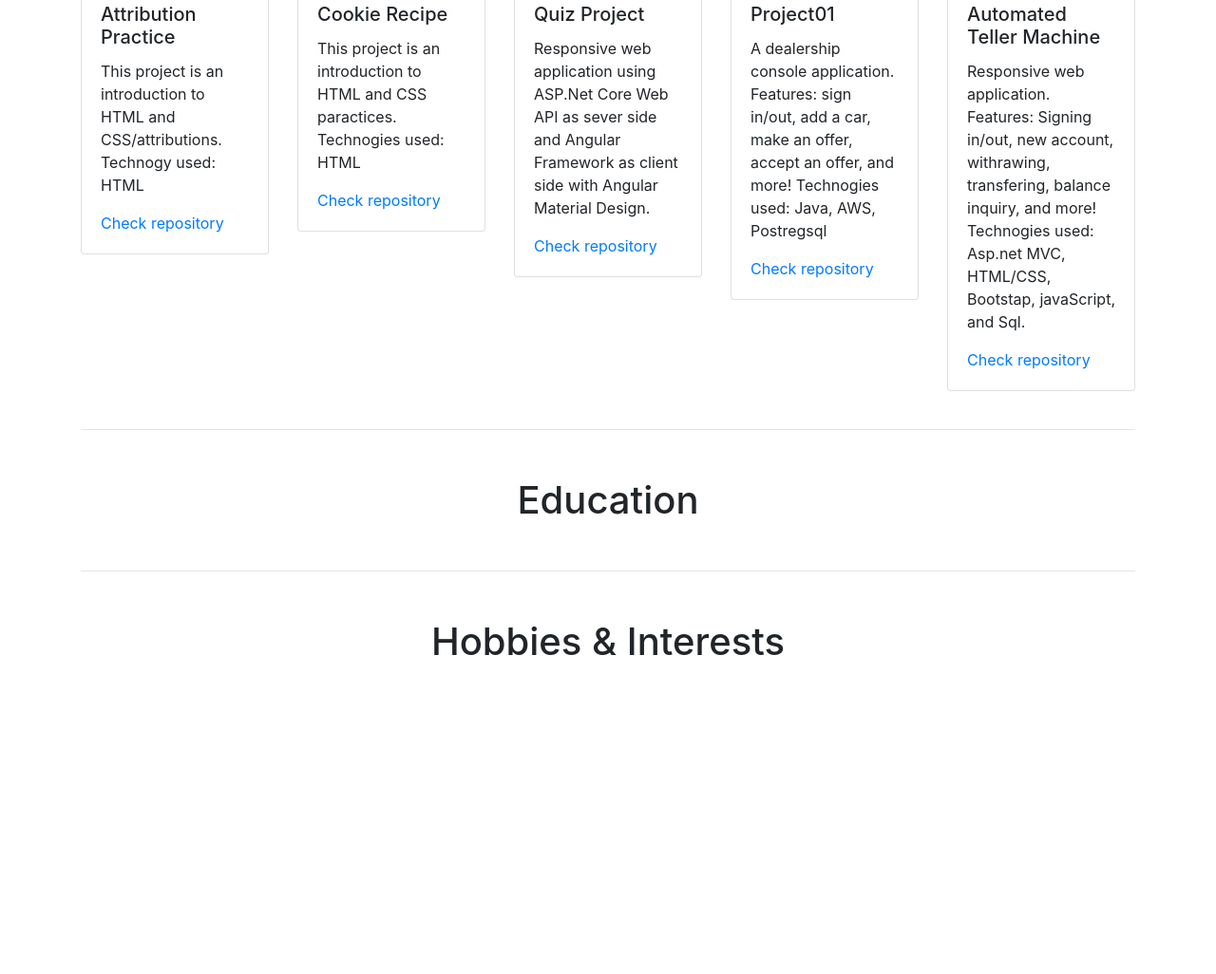
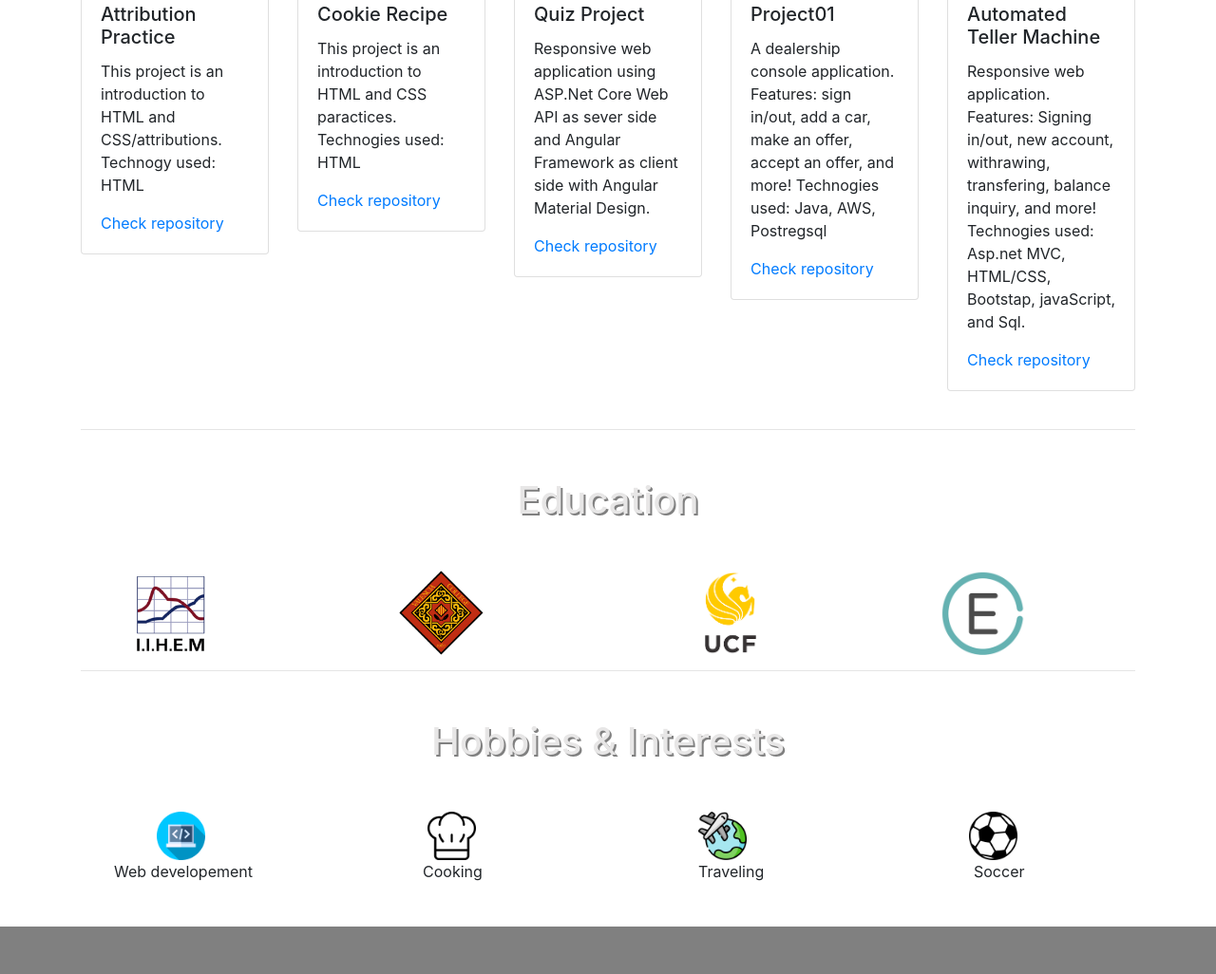
Before and after one commit to aGhouzlane/portfolio-landing-page, a plain HTML site: page index.html in a window 1280 px wide. Shown: the part 1043-2069 px from the top of the page at 95% size. Before the commit the page ends 1793 px from the top, so only its background shows below. Drawn offline with nearby package versions, Linux system fonts and the light colour scheme.

Commit message:
Add more css styles to the hobbies and interests section

```diff
--- a/css/styles.css
+++ b/css/styles.css
@@ -20,6 +20,8 @@
 #projects{
   margin: 50px;
   text-align: center;
+  text-shadow: 2px 2px gray;
+  color: rgb(231, 230, 230);
 }
 
  .hover-color:hover{
--- a/index.html
+++ b/index.html
@@ -169,12 +169,49 @@ Resources
         </div>
       </div>
     </div>
+
     <hr />
     <h1 id="projects">Education</h1>
+    <div class="row">
+      <div class="col-md-3">
+        <img style="margin-left:50px;" width="35%" src="img/iihem.png"
+          alt="International Institute for Higher Eduction in Morocco">
+      </div>
+      <div class="col-md-3">
+        <img style="margin-left:50px;" width="35%" src="img/Valencia_College.svg.png" alt="Valencia College picture">
+      </div>
+      <div class="col-md-3">
+        <img style="margin-left:50px;" width="50%" src="img/ucf.png" alt="Valencia College picture">
+      </div>
+      <div class="col-md-3">
+        <img style="margin-left:50px;" width="35%" src="img/epicodus-ico.png" alt="Valencia College picture">
+      </div>
+    </div>
+
     <hr />
     <h1 id="projects">Hobbies & Interests</h1>
+
+    <div class="row">
+      <div class="col-md-3">
+        <img style="margin-left: 80px;" width="20%" src="img/web.png" alt="chef">
+        <p style="margin-left: 35px;">Web developement</p>
+      </div>
+      <div class="col-md-3">
+        <img style="margin-left: 80px;" width="20%" src="img/chef.png" alt="chef">
+        <p style="margin-left: 75px;">Cooking</p>
+      </div>
+      <div class="col-md-3">
+        <img style="margin-left: 80px;" width="20%" src="img/travelling.png" alt="chef">
+        <p style="margin-left: 80px;">Traveling</p>
+      </div>
+      <div class="col-md-3">
+        <img style="margin-left: 80px;" width="20%" src="img/soccer.png" alt="chef">
+        <p style="margin-left: 85px;">Soccer</p>
+      </div>
+    </div>
   </div>
   <!-- /.container -->
+  <div style="background-color: gray; height: 50px; margin-top:30px;"></div>
 </body>
 
 </html>
```
Also changed, not shown: img/Valencia_College.svg.png (added), img/chef.png (added), img/epicodus-ico.png (added), img/git-icon.jpg (deleted), img/iihem.png (added), img/soccer.png (added), img/travelling.png (added), img/ucf.png (added), img/web.png (added).
